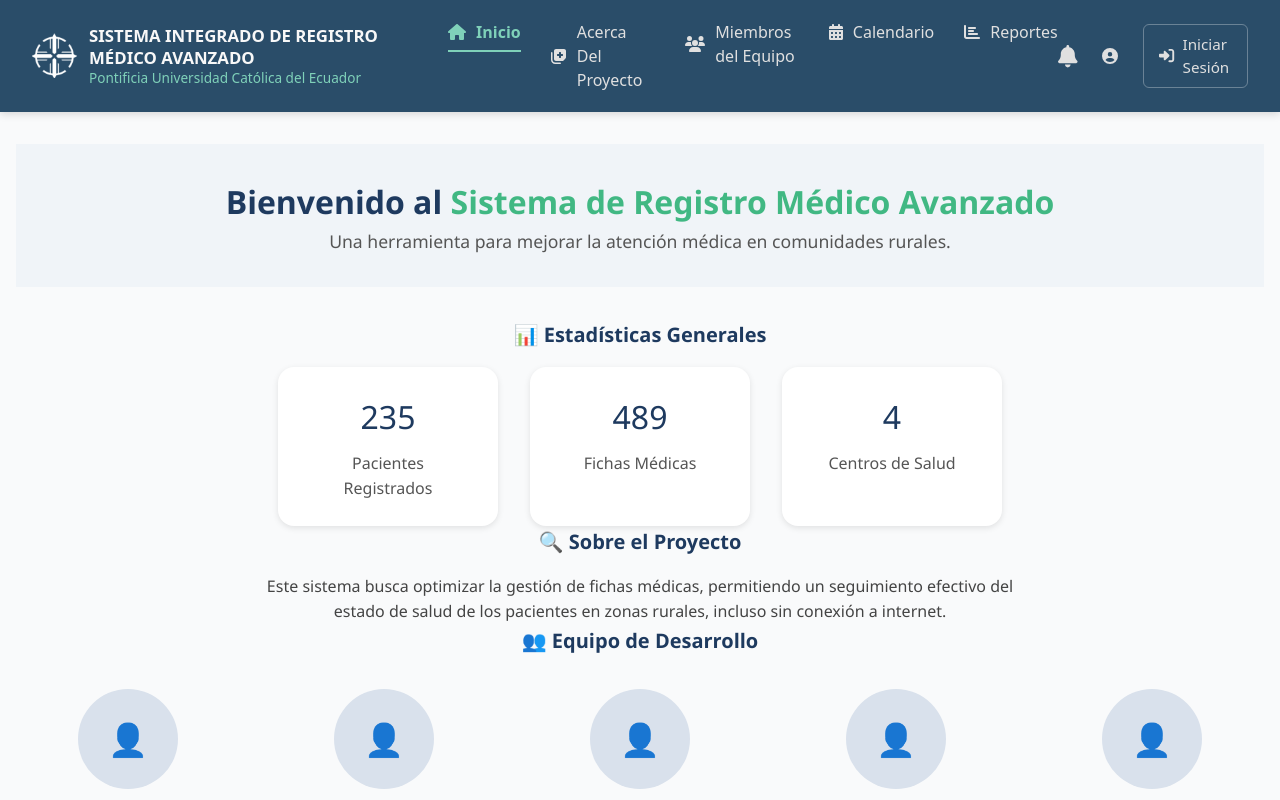
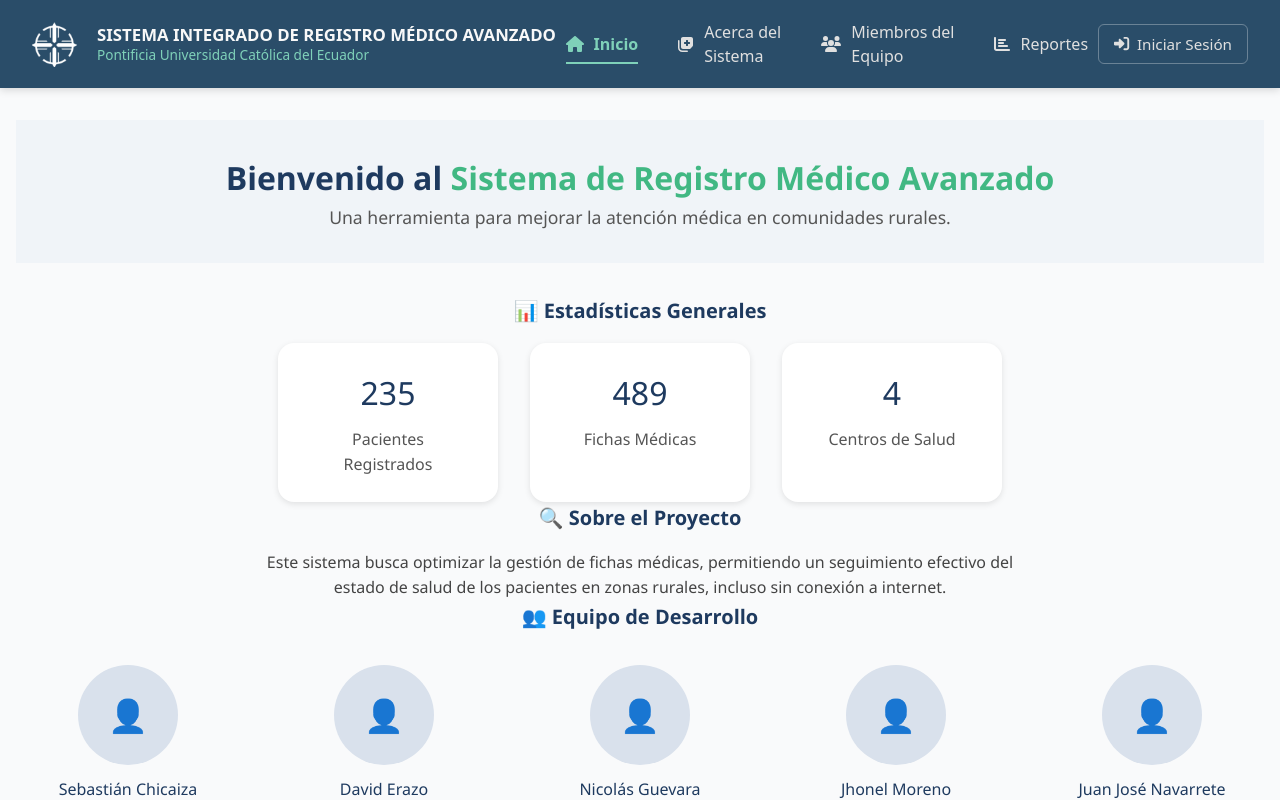
Before and after one commit to SebasChicaiza/sirma-vue, a Vue app: page / in a window 1280 px wide. Built offline with nearby package versions, Linux system fonts and the light colour scheme.

Commit message:
Correcion de navbar

```diff
--- a/src/App.vue
+++ b/src/App.vue
@@ -1,29 +1,19 @@
 <script setup>
-import { ref, computed, watchEffect } from 'vue'
+import { useUserStore } from '@/stores/user'
 import AppNavbar from './components/AppNavbar.vue'
 import AppNavbarUser from './components/AppNavBarUser.vue'
 import AppFooter from './components/AppFooter.vue'
 import AppFooterUser from './components/AppFooterUser.vue'
 import './assets/styles/variables.css'
 
-// Usuario reactivo
-const usuario = ref(null)
-
-// Reevaluar usuario cada vez que cambie el localStorage (ej: luego del login)
-watchEffect(() => {
-  const raw = localStorage.getItem('usuario')
-  usuario.value = raw ? JSON.parse(raw) : null
-})
-
-// Rol reactivo
-const isAdmin = computed(() => usuario.value?.userRol === 'admin')
+const userStore = useUserStore()
 </script>
 
 <template>
   <div class="app-wrapper">
-    <component :is="isAdmin ? AppNavbar : AppNavbarUser" />
+    <component :is="userStore.isAdmin ? AppNavbar : AppNavbarUser" />
     <RouterView />
-    <component :is="isAdmin ? AppFooter : AppFooterUser" />
+    <component :is="userStore.isAdmin ? AppFooter : AppFooterUser" />
   </div>
 </template>
 
--- a/src/components/AppNavBarUser.vue
+++ b/src/components/AppNavBarUser.vue
@@ -36,7 +36,6 @@ library.add(
 )
 
 const isMenuOpen = ref(false)
-const notificationCount = ref(3) // Ejemplo: podrías obtener esto de Vuex o una API
 
 // Estado para saber si hay usuario logueado
 const usuarioLogueado = ref(false)
@@ -121,38 +120,24 @@ onUnmounted(() => {
       </li>
       <li>
         <router-link to="/fichas" @click="closeMenu">
-          <font-awesome-icon icon="notes-medical" /> Acerca Del Proyecto
+          <font-awesome-icon icon="notes-medical" /> Acerca del <br />
+          Sistema
         </router-link>
       </li>
       <li>
         <router-link to="/personas" @click="closeMenu">
-          <font-awesome-icon icon="users" /> Miembros del Equipo
+          <font-awesome-icon icon="users" /> Miembros del <br />
+          Equipo
         </router-link>
       </li>
-      <li>
-        <router-link to="/calendario" @click="closeMenu">
-          <font-awesome-icon icon="calendar-alt" /> Calendario
-        </router-link>
-      </li>
+
       <li>
         <router-link to="/reportes" @click="closeMenu">
           <font-awesome-icon icon="chart-bar" /> Reportes
         </router-link>
       </li>
       <li class="navbar-separator mobile-only"></li>
-      <li class="navbar-user-info mobile-only">
-        <router-link to="/perfil" @click="closeMenu">
-          <font-awesome-icon icon="user-circle" /> Mi Perfil
-        </router-link>
-      </li>
-      <li class="mobile-only">
-        <router-link to="/notificaciones" @click="closeMenu">
-          <font-awesome-icon icon="bell" /> Notificaciones
-          <span v-if="notificationCount > 0" class="notification-badge">{{
-            notificationCount
-          }}</span>
-        </router-link>
-      </li>
+
       <li class="mobile-only">
         <template v-if="usuarioLogueado">
           <button @click="logout" class="logout-button">
@@ -168,13 +153,6 @@ onUnmounted(() => {
     </ul>
 
     <div class="navbar-right desktop-only">
-      <router-link to="/notificaciones" class="navbar-icon-link" aria-label="Ver notificaciones">
-        <font-awesome-icon icon="bell" />
-        <span v-if="notificationCount > 0" class="notification-badge">{{ notificationCount }}</span>
-      </router-link>
-      <router-link to="/perfil" class="navbar-user-avatar" aria-label="Ir a mi perfil">
-        <font-awesome-icon icon="user-circle" />
-      </router-link>
       <template v-if="usuarioLogueado">
         <button @click="logout" class="logout-button">
           <font-awesome-icon icon="sign-out-alt" /> Cerrar Sesión
@@ -190,11 +168,6 @@ onUnmounted(() => {
 </template>
 
 <style scoped>
-/*
-  IMPORTANTE: Las variables CSS (ej. --color-primary-dark) DEBEN ser definidas globalmente
-  en tu main.js o App.vue (sin scoped), como se explicó anteriormente, para que sean accesibles aquí.
-*/
-
 /* --- Base del Navbar --- */
 .navbar {
   display: flex;
@@ -221,7 +194,7 @@ onUnmounted(() => {
   /* Agregado para hacer el logo y título clicable */
   display: flex;
   align-items: center;
-  gap: 12px;
+  gap: 20px;
   text-decoration: none;
   color: inherit; /* Hereda el color del navbar */
 }
@@ -231,8 +204,17 @@ onUnmounted(() => {
   width: auto;
   filter: brightness(0) invert(1); /* Si el logo es oscuro, lo vuelve blanco */
 }
-
+.navbar-brand,
+.navbar-links,
+.navbar-right {
+  align-items: center;
+  display: flex;
+  height: 100%;
+}
 .navbar-title-group {
+  display: flex;
+  flex-direction: column;
+  justify-content: start;
   line-height: 1.3;
 }
 
@@ -252,7 +234,7 @@ onUnmounted(() => {
 .navbar-links {
   list-style: none;
   display: flex;
-  gap: 30px; /* Mayor separación entre elementos */
+  gap: 40px; /* Mayor separación entre elementos */
   margin: 0;
   padding: 0;
   transition: transform 0.3s ease-in-out; /* Transición para menú hamburguesa */
@@ -325,7 +307,7 @@ onUnmounted(() => {
 .navbar-right {
   display: flex;
   align-items: center;
-  gap: 25px; /* Mayor separación en el lado derecho */
+  gap: 10px; /* Mayor separación en el lado derecho */
 }
 
 .navbar-icon-link {
--- a/src/stores/user.js
+++ b/src/stores/user.js
@@ -0,0 +1,27 @@
+import { defineStore } from 'pinia'
+
+export const useUserStore = defineStore('user', {
+  state: () => ({
+    usuario: JSON.parse(localStorage.getItem('usuario')) || null,
+  }),
+  getters: {
+    isAdmin: (state) => state.usuario?.userRol === 'admin',
+    isLogged: (state) => !!state.usuario,
+  },
+  actions: {
+    setUsuario(usuario) {
+      this.usuario = usuario
+      if (usuario) {
+        localStorage.setItem('usuario', JSON.stringify(usuario))
+      } else {
+        localStorage.removeItem('usuario')
+      }
+    },
+    logout() {
+      this.setUsuario(null)
+    },
+    syncFromLocalStorage() {
+      this.usuario = JSON.parse(localStorage.getItem('usuario')) || null
+    }
+  }
+})
--- a/src/views/Usuario/LoginView.vue
+++ b/src/views/Usuario/LoginView.vue
@@ -58,8 +58,10 @@
 import { ref, reactive } from 'vue'
 import axios from 'axios'
 import { useRouter } from 'vue-router'
+import { useUserStore } from '@/stores/user'
 
 const router = useRouter()
+const userStore = useUserStore()
 
 const formData = reactive({
   email: '',
@@ -137,19 +139,19 @@ const handleSubmit = async () => {
 
     // Si llega aquí, el login fue exitoso
     const usuario = response.data
-    localStorage.setItem('usuario', JSON.stringify(usuario))
+    userStore.setUsuario(usuario) // <-- Actualiza el store y localStorage
+
     submitMessage.value = 'Inicio de sesión exitoso. Redirigiendo...'
     submitStatus.value = 'success'
     setTimeout(() => {
       if (usuario.rol === 'admin') {
         router.push('/dashboard')
-        window.location.reload()
       } else {
         router.push('/')
       }
     }, 1500)
   } catch (error) {
-    submitMessage.value = 'Error de conexión con el servidor. '+ error
+    submitMessage.value = 'Error de conexión con el servidor. ' + error
     submitStatus.value = 'error'
   } finally {
     isSubmitting.value = false
```
